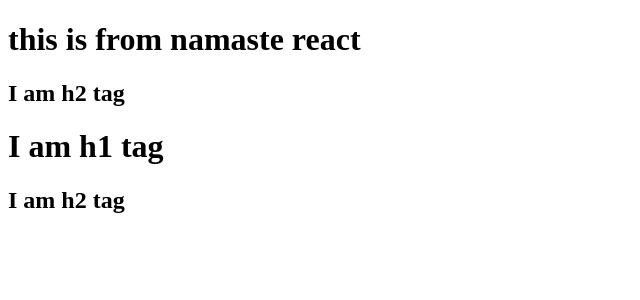
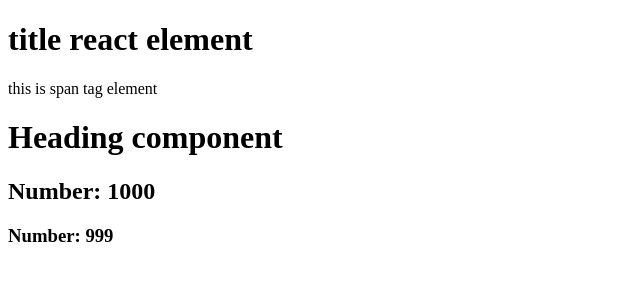
Before and after one commit to sharath-io/namaste-react, a React (Vite) app: page / in a window 1280 px wide. Shown: the top 300 px of the page, without its empty margins (0-640 px from the left). Built offline with nearby package versions, Linux system fonts and the light colour scheme.

Commit message:
feat: react components

```diff
--- a/App.js
+++ b/App.js
@@ -1,76 +1,79 @@
 import React from "react";
+import ReactDOM from "react-dom/client";
 
-import ReactDOM from "react-dom/client"
+// React Element => creates an object
+// const heading = React.createElement("h1", {}, "heading from react element");
+
+// const root = ReactDOM.createRoot(document.getElementById("root"));
+
+// // when we render onto DOM => becomes HTML element
+// // root.render(heading);
+
+// const jsxHeading = <h1> this is JSX heading</h1>
+
+// console.log('heading: ', heading);
+// console.log('jsx : ',jsxHeading);
+
+// root.render(jsxHeading)
+
+// console.log('heading: ', heading);
+
+// console.log("root: ", root);
+
+// const heading =(
+//     <h1 className="heading">React heading element 2</h1>
+// )
+
+// const HeadingComponent = () =>{
+//     return <h1>Heading functional component</h1>
+// }
+
+// const HeadingComponent2 = () => <h1>Heading functional component 2</h1>
+
+// const HeadingComponent3 = () => (
+//     <h1 className="heading">Heading functional component 3</h1>
+// )
 
 
-const parent = React.createElement(
-    'div',
-     {},[
-        React.createElement("div", {id: "child1"}, [
-            React.createElement("h1", {}, "this is from namaste react"),
-            React.createElement("h2", {}, "I am h2 tag"),
-        ]),
-        React.createElement("div", {id:"child2"}, [
-            React.createElement("h1", {}, "I am h1 tag"),
-            React.createElement("h2", {}, "I am h2 tag"),
-        ])
-     ]
-    )
+// JSX
+// const headingElement = <h1>React Heading Element</h1>
 
-    console.log(parent)
-    console.log(parent.props)
+// const TitleComponent = () => (
+//   <div>
+//     <h1>Title Component</h1>
+//   </div>
+// );
+
+// const HeadingComponent = () => (
+//   <div className="container">
+//     <TitleComponent />
+//     <TitleComponent></TitleComponent>
+//     <h1>Heading Component</h1>
+//   </div>
+// );
 
 
-// const header = React.createElement("h1", {id: "header", xyz:"abc"}, "I am from header")
+const number = 1000;
 
-// console.log(header)
+const title = (
+    <div>
+        <h1> title react element</h1>
+    </div>
+)
 
-const root = ReactDOM.createRoot(document.getElementById("root"))
+const elem = <span>this is span tag element </span>
 
+const HeadingComponent =() => (
+  <div>
+    {title}
+    {elem}
+    <h1>Heading component</h1>
+    <h2>Number: {number}</h2>
+    <h3>Number: {number-1}</h3>
+    <h3>{console.log('console from react compoenent')}</h3>
+   </div>
+)
 
-// root.render(header);
+const root = ReactDOM.createRoot(document.getElementById("root"));
 
-root.render(parent);
-
-
-
-
-
-
-
-
-
-
-
-
-
-
-
-
-
-
-
-
-
-
-// const parent = React.createElement("div", {}, React.createElement("div", {}, React.createElement("h1", {}, "new h1 element")))
-
-
-
-
-
-// const header = React.createElement(
-//     "h1", {
-//         id: "header"
-//     },
-//     "Hello World from React");
-
-// console.log(header);
-// console.log(header.props);
-
-// const root = ReactDOM.createRoot(document.getElementById("root"))
-
-// // root.render(header);
-
-
-// root.render(parent);
+root.render(<HeadingComponent />);
--- a/index.html
+++ b/index.html
@@ -9,7 +9,7 @@
 <body>
 
     <div id="root">
-
+       <h1> From html code</h1>
     </div>
 
 
--- a/package.json
+++ b/package.json
@@ -3,6 +3,8 @@
   "version": "1.0.0",
   "description": "this is namaste react",
   "scripts": {
+    "start": "parcel index.html",
+    "build": "parcel build index.html",
     "test": "jest"
   },
   "repository": {
```
